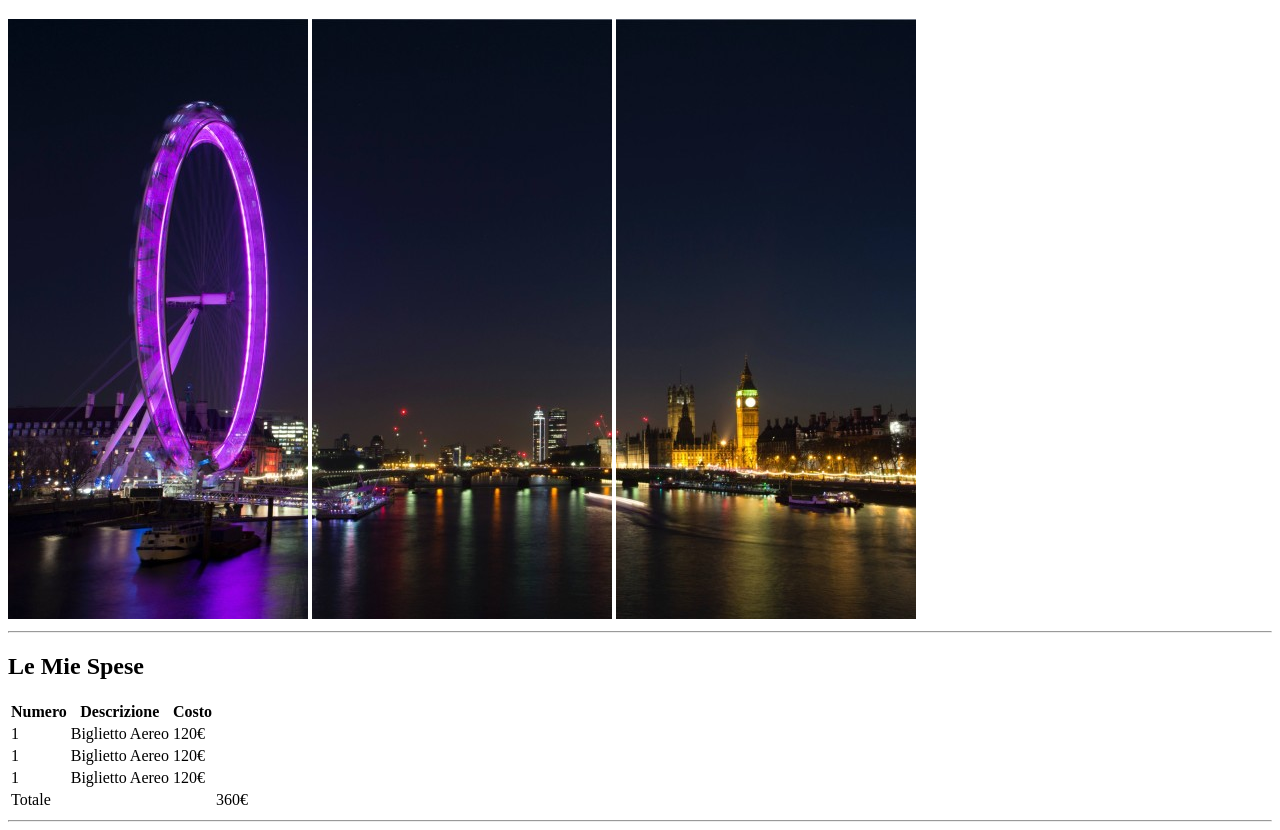
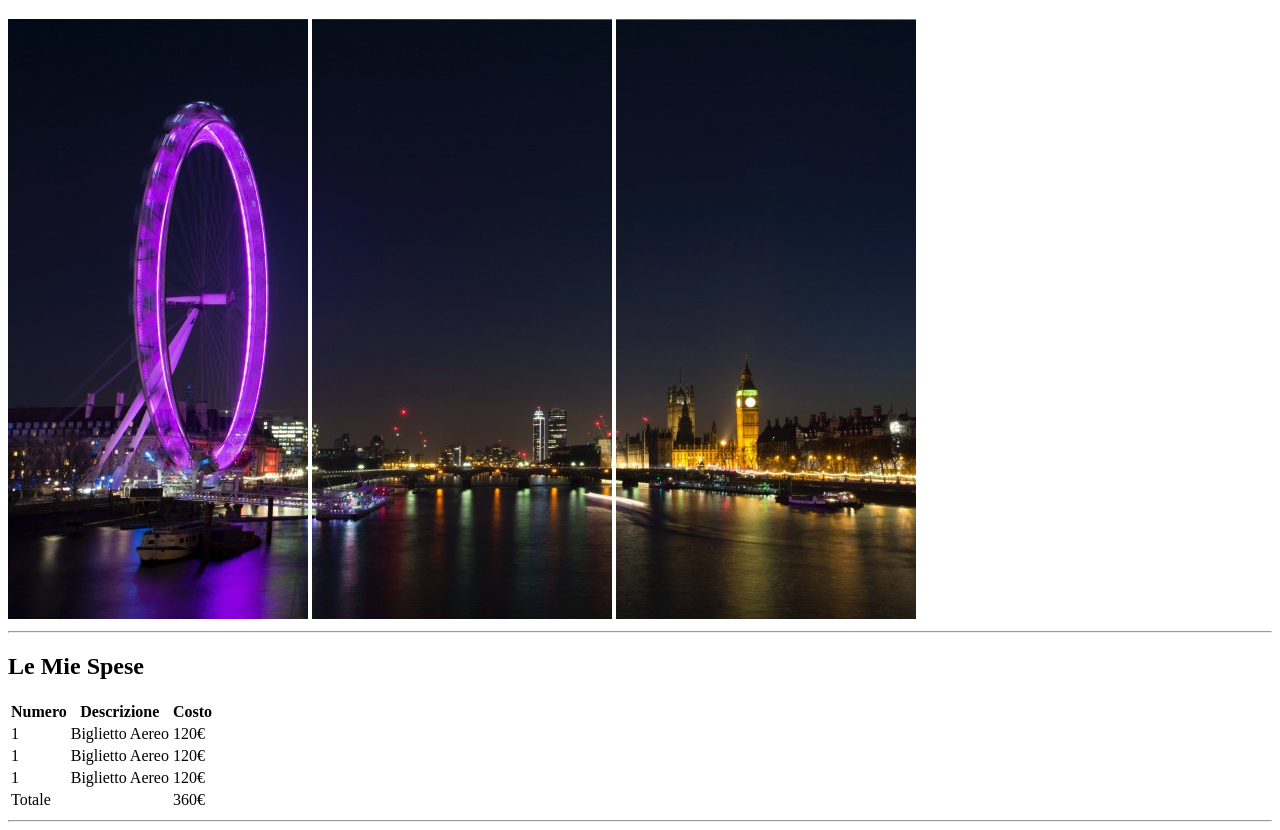
Before and after one commit to luciobo/html-london-trip, a plain HTML site: page index.html in a window 1280 px wide. Shown: the part 61-891 px from the top of the page. Drawn offline with Linux system fonts and the light colour scheme.

Commit message:
creazione tabella

```diff
--- a/index.html
+++ b/index.html
@@ -19,6 +19,7 @@
             <!-- tebella con lista delle spese -->
             <h2>Le Mie Spese</h2>
             <div>
+                <!-- tabella spese -->
                 <table>
                     <thead>
                         <!-- intestazioone tabella -->
@@ -52,14 +53,12 @@
                         <tr>
                             <td>Totale</td>
                             <td></td>
-                            <td></td>
                             <td>360€</td>
                         </tr>
                     </tfoot>
                 </table>
             </div>
             <hr>
-
         </section>
     </article>
 
```
